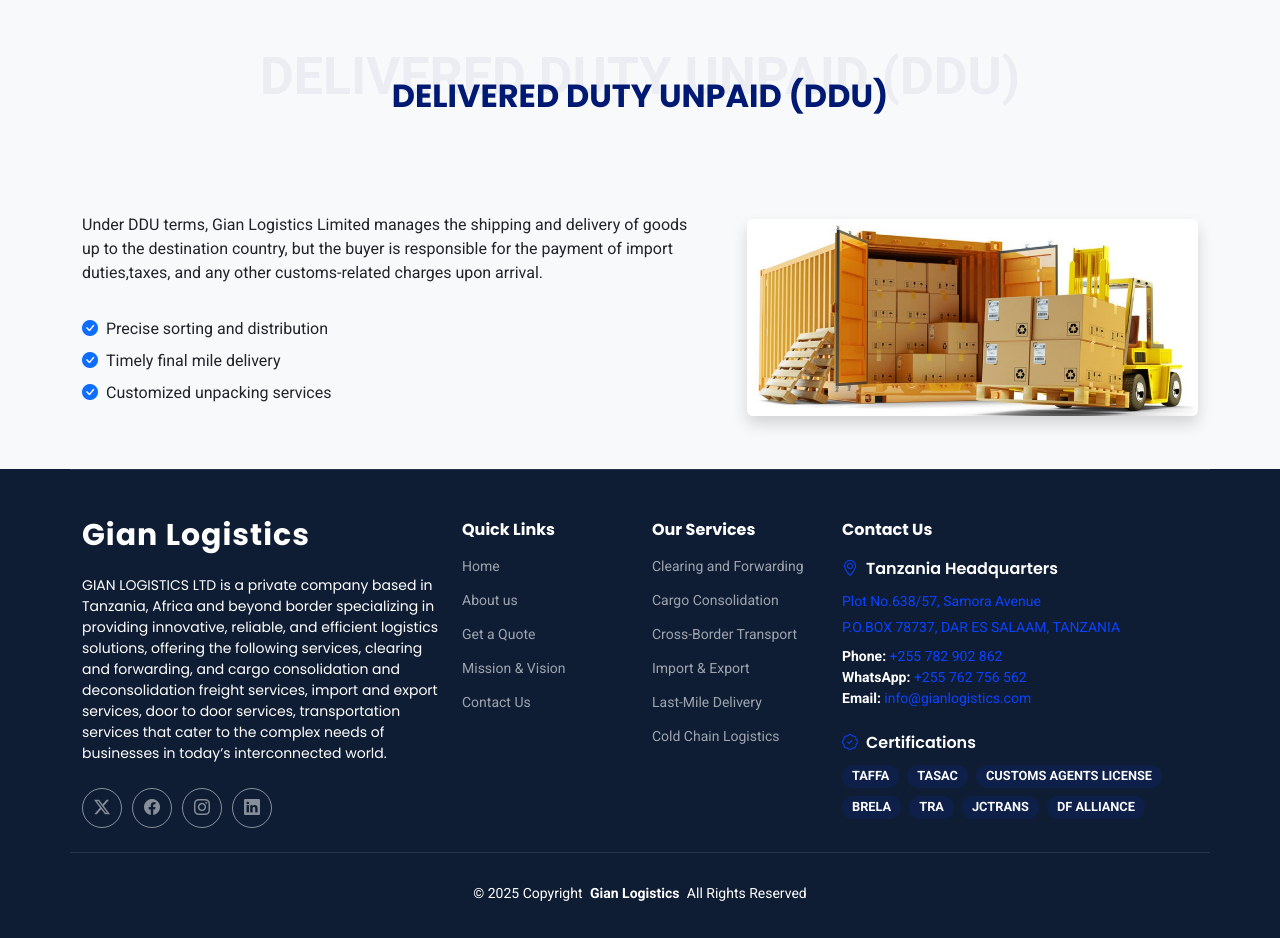
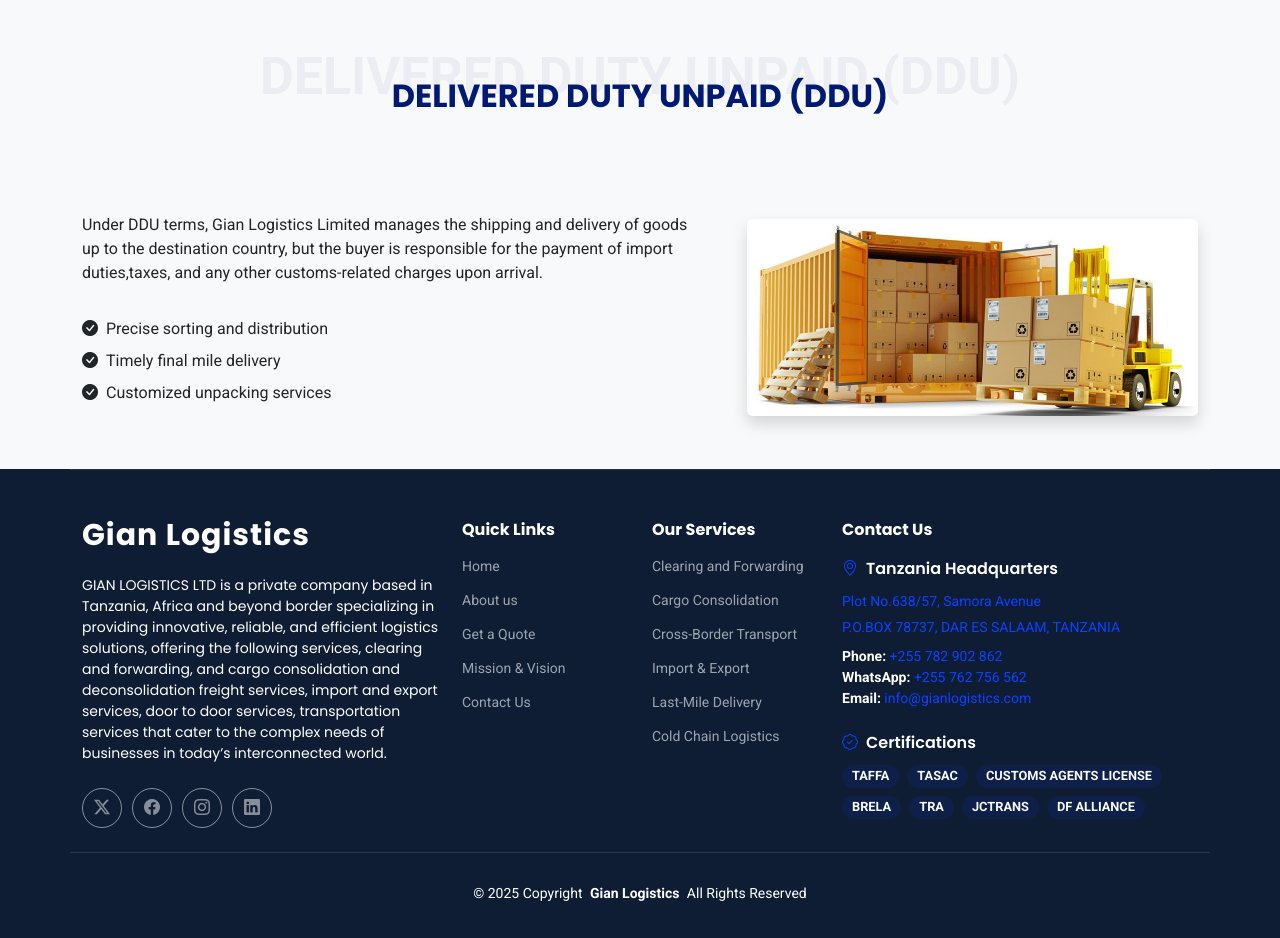
Before and after one commit to Rodgence/Logis, a PHP site: page /door-to-door.php in a window 1280 px wide. Shown: the part 952-1890 px from the top of the page. Run offline with PHP 8.4, Linux system fonts and the light colour scheme.

Commit message:
door to door page modified

```diff
--- a/door-to-door.php
+++ b/door-to-door.php
@@ -45,15 +45,15 @@
                             </div>
                             <ul class="list-unstyled benefits-list">
                                 <li class="d-flex mb-2">
-                                    <i class="bi bi-check-circle-fill text-primary me-2"></i>
+                                    <i class="bi bi-check-circle-fill text-dark me-2"></i>
                                     <span>Cost-effective shipping solutions</span>
                                 </li>
                                 <li class="d-flex mb-2">
-                                    <i class="bi bi-check-circle-fill text-primary me-2"></i>
+                                    <i class="bi bi-check-circle-fill text-dark me-2"></i>
                                     <span>Optimized container space utilization</span>
                                 </li>
                                 <li class="d-flex mb-2">
-                                    <i class="bi bi-check-circle-fill text-primary me-2"></i>
+                                    <i class="bi bi-check-circle-fill text-dark me-2"></i>
                                     <span>Reduced handling and paperwork</span>
                                 </li>
                             </ul>
@@ -91,15 +91,15 @@
                             </div>
                             <ul class="list-unstyled benefits-list">
                                 <li class="d-flex mb-2">
-                                    <i class="bi bi-check-circle-fill text-primary me-2"></i>
+                                    <i class="bi bi-check-circle-fill text-dark me-2"></i>
                                     <span>Precise sorting and distribution</span>
                                 </li>
                                 <li class="d-flex mb-2">
-                                    <i class="bi bi-check-circle-fill text-primary me-2"></i>
+                                    <i class="bi bi-check-circle-fill text-dark me-2"></i>
                                     <span>Timely final mile delivery</span>
                                 </li>
                                 <li class="d-flex mb-2">
-                                    <i class="bi bi-check-circle-fill text-primary me-2"></i>
+                                    <i class="bi bi-check-circle-fill text-dark me-2"></i>
                                     <span>Customized unpacking services</span>
                                 </li>
                             </ul>
```
